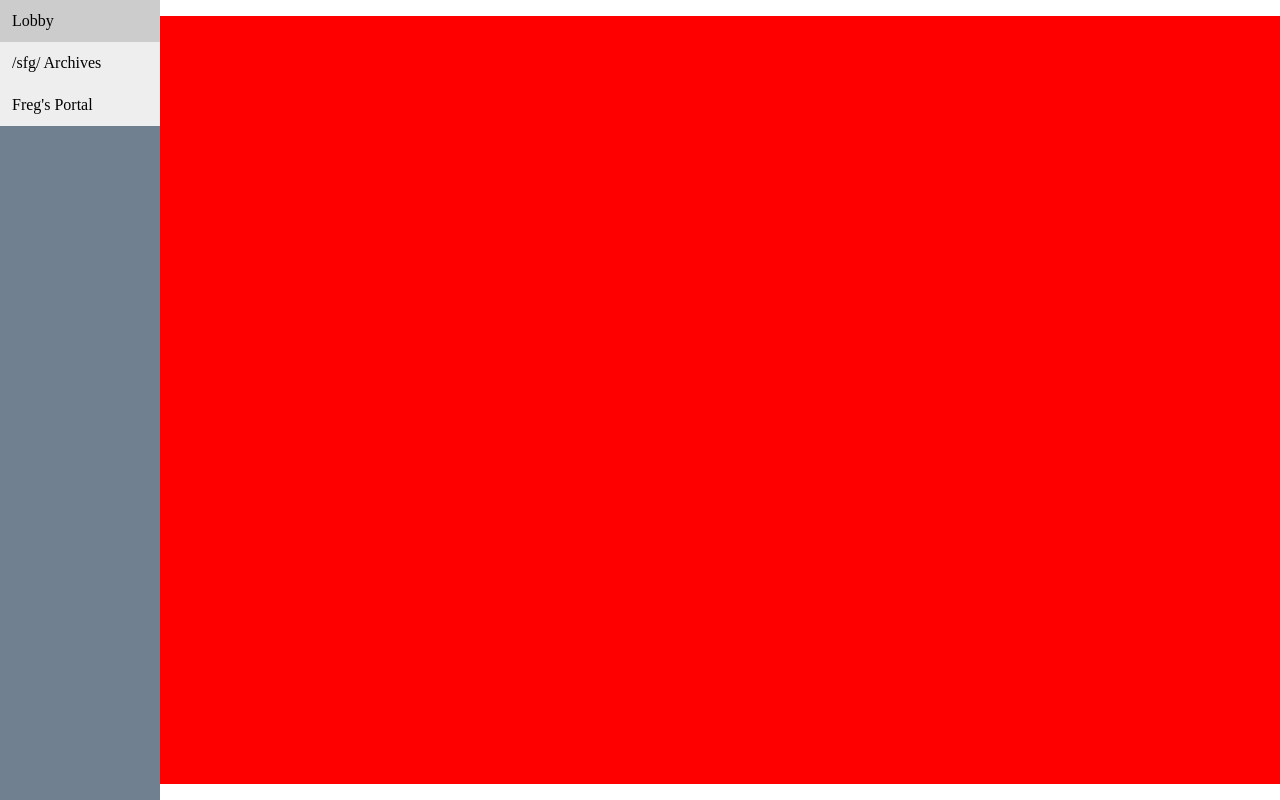
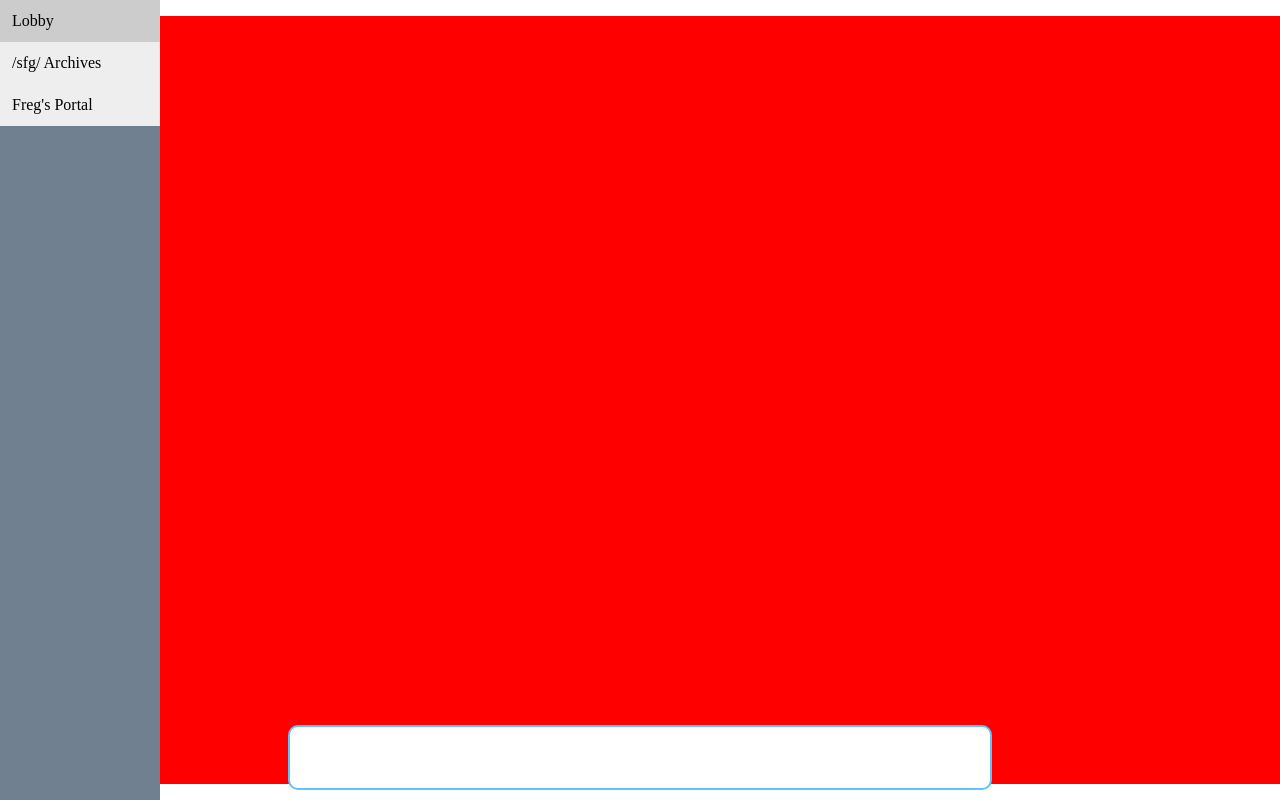
Before and after one commit to spacefreg/spacefrogs, a website: page public/index.html in a window 1280 px wide. Shown: the top 800 px of the page. Drawn offline with nearby package versions, Linux system fonts and the light colour scheme; no server answers.

Commit message:
centered chatbox

```diff
--- a/public/styles.css
+++ b/public/styles.css
@@ -69,7 +69,7 @@
 }
 
 #chat-textbox {
-    position: absolute;
+    position: fixed;
     outline:none;
     display: block;
     padding: 12px 20px;
@@ -78,9 +78,9 @@
     border-radius: 10px;
     font-size: 2rem;
     font-family: monospace;
-    top: 900px;
-    margin-right: auto;
-    margin-left: auto;
+    bottom: 10px;
+    left: 50%;
+    transform: translateX(-50%);
 }
 
 
```
